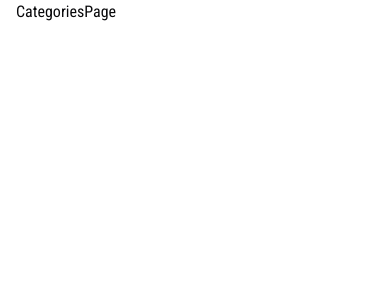
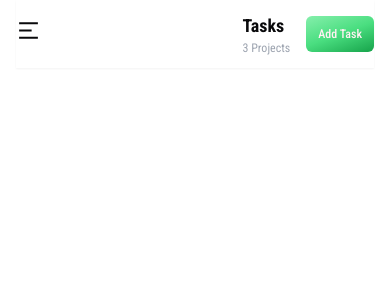
Before and after one commit to mmaazkhanhere/task-done, a Next.js app in the folder frontend/: page /categories in a window 390 px wide. Shown: the top 300 px of the page. Built offline with nearby package versions, Linux system fonts and the light colour scheme.

Commit message:
creating navbar for categories and task list routes

```diff
--- /dev/null
+++ b/frontend/src/app/(routes)/(categories)/categories/_components/categories-navbar.tsx
@@ -0,0 +1,34 @@
+import MobileSidebar from "@/app/(routes)/_components/mobile-sidebar";
+import { Button } from "@/components/ui/button";
+import React from "react";
+
+import { IoAdd } from "react-icons/io5";
+
+type Props = {};
+
+const CategoriesNavbar = (props: Props) => {
+	return (
+		<header className="sticky top-0 left-0 w-full flex items-center gap-4 md:gap-0 justify-between z-50 bg-white dark:bg-muted py-3 md:py-4 md:p-4 shadow-sm">
+			<div className="md:hidden">
+				<MobileSidebar />
+			</div>
+			<div className="flex items-center justify-center gap-4 lg:gap-8">
+				<div className="flex flex-col items-start">
+					<h2 className="text-lg md:text-xl font-bold">Tasks</h2>
+					<p className="text-gray-400 text-xs md:text-sm">
+						3 Projects
+					</p>
+				</div>
+				<Button
+					size="sm"
+					className="flex items-center justify-center gap-1 text-xs md:text-sm"
+				>
+					<IoAdd size={24} className="hidden md:block" />
+					Add Task
+				</Button>
+			</div>
+		</header>
+	);
+};
+
+export default CategoriesNavbar;
--- a/frontend/src/app/(routes)/(categories)/categories/page.tsx
+++ b/frontend/src/app/(routes)/(categories)/categories/page.tsx
@@ -1,9 +1,14 @@
 import React from "react";
+import CategoriesNavbar from "./_components/categories-navbar";
 
 type Props = {};
 
 const CategoriesPage = (props: Props) => {
-	return <div>CategoriesPage</div>;
+	return (
+		<div className="w-full relative">
+			<CategoriesNavbar />
+		</div>
+	);
 };
 
 export default CategoriesPage;
--- a/frontend/src/app/(routes)/(projects)/projects/_components/top-bar.tsx
+++ b/frontend/src/app/(routes)/(projects)/projects/_components/top-bar.tsx
@@ -29,7 +29,7 @@ const projectList = [
 
 const Topbar = (props: Props) => {
 	return (
-		<div className="bg-gray-100/50 dark:bg-muted p-4 md:p-0 pt-12 grid grid-cols-1 md:grid-cols-2 lg:grid-cols-3 rounded-3xl gap-4 ">
+		<div className="bg-gray-100/50 dark:bg-muted m-4 p-4 md:p-6 mt-8 grid grid-cols-1 md:grid-cols-2 lg:grid-cols-3 rounded-3xl gap-4 ">
 			{projectList.map((project) => (
 				<ProjectCard
 					key={project.id}
--- /dev/null
+++ b/frontend/src/app/(routes)/(tasks-list)/tasks/_components/tasklist-navbar.tsx
@@ -0,0 +1,34 @@
+import MobileSidebar from "@/app/(routes)/_components/mobile-sidebar";
+import { Button } from "@/components/ui/button";
+import React from "react";
+
+import { IoAdd } from "react-icons/io5";
+
+type Props = {};
+
+const TaskListNavbar = (props: Props) => {
+	return (
+		<header className="sticky top-0 left-0 w-full flex items-center gap-4 md:gap-0 justify-between z-50 bg-white dark:bg-muted py-3 md:py-4 md:p-4 shadow-sm">
+			<div className="md:hidden">
+				<MobileSidebar />
+			</div>
+			<div className="flex items-center justify-center gap-4 lg:gap-8">
+				<div className="flex flex-col items-start">
+					<h2 className="text-lg md:text-xl font-bold">Tasks</h2>
+					<p className="text-gray-400 text-xs md:text-sm">
+						3 Projects
+					</p>
+				</div>
+				<Button
+					size="sm"
+					className="flex items-center justify-center gap-1 text-xs md:text-sm"
+				>
+					<IoAdd size={24} className="hidden md:block" />
+					Add Task
+				</Button>
+			</div>
+		</header>
+	);
+};
+
+export default TaskListNavbar;
--- a/frontend/src/app/(routes)/(tasks-list)/tasks/page.tsx
+++ b/frontend/src/app/(routes)/(tasks-list)/tasks/page.tsx
@@ -1,9 +1,14 @@
 import React from "react";
+import TaskListNavbar from "./_components/tasklist-navbar";
 
 type Props = {};
 
 const TasksList = (props: Props) => {
-	return <div>TasksList</div>;
+	return (
+		<div>
+			<TaskListNavbar />
+		</div>
+	);
 };
 
 export default TasksList;
```
